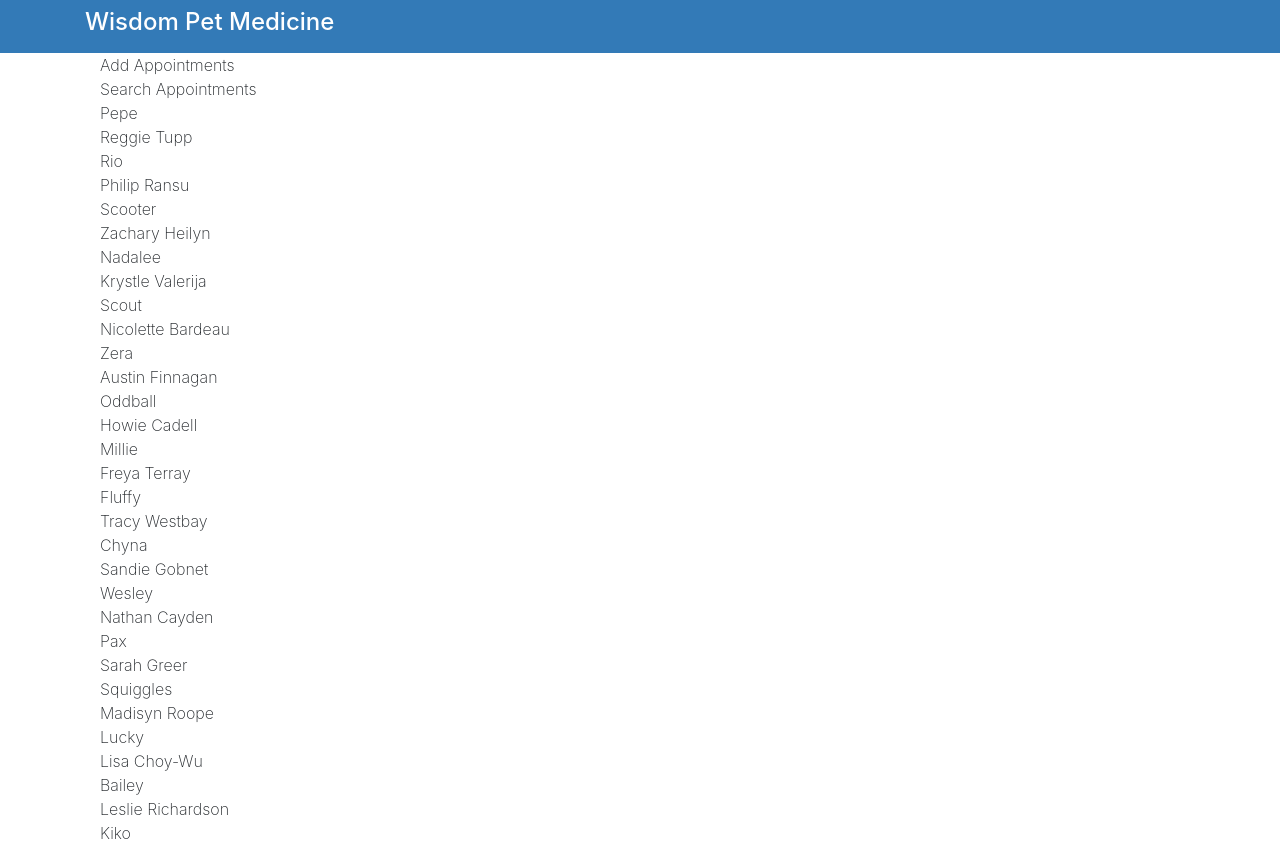
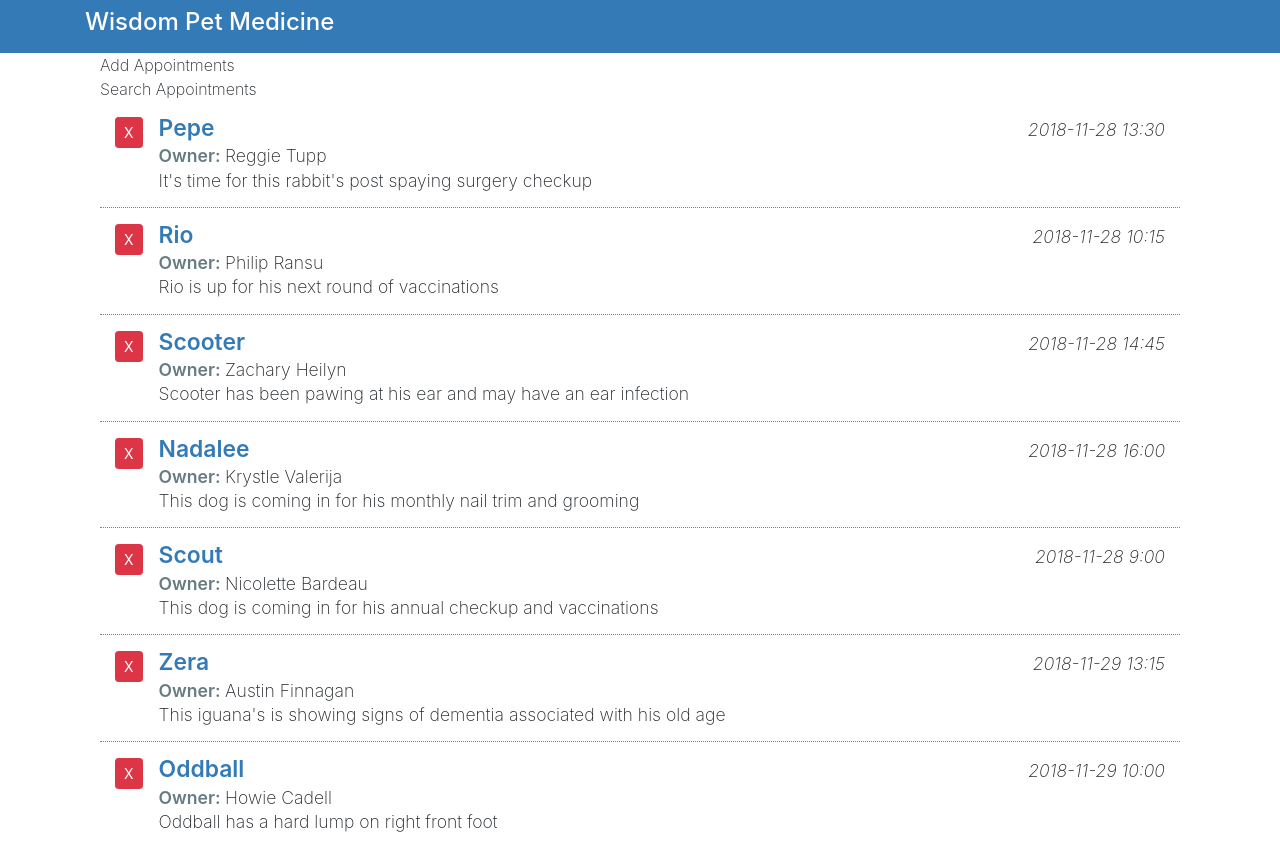
Before and after one commit to scotnewbury/react-interface, a React (Create React App) app: page / in a window 1280 px wide. Shown: the top 841 px of the page. Built offline with nearby package versions, Linux system fonts and the light colour scheme.

Commit message:
Course complete through 2.6 - render template expression

```diff
--- a/src/components/ListAppointments.js
+++ b/src/components/ListAppointments.js
@@ -3,14 +3,32 @@
 class ListAppointments extends Component {
   render() {
 
-    const listItems = this.props.appointments.map(item => (
-      <div>
-        <div>{item.petName}</div>
-        <div>{item.ownerName}</div>
+    return (
+        <div className="appointment-list item-list mb-3">
+          {this.props.appointments.map(item => (
+          <div className="pet-item col media py-3">
+          <div className="mr-3">
+            <button className="pet-delete btn btn-sm btn-danger">X</button>
+          </div>
+
+          <div className="pet-info media-body">
+            <div className="pet-head d-flex">
+              <span className="pet-name">{item.petName}</span>
+              <span className="apt-date ml-auto">{item.aptDate}</span>
+            </div>
+
+            <div className="owner-name">
+              <span className="label-item">Owner: </span>
+              <span>{item.ownerName}</span>
+            </div>
+
+            <div className="apt-notes">{item.aptNotes}</div>
+          </div>
+        </div>
+        ))}
+
       </div>
-    ));
-
-    return <div>{listItems}</div>;
+    );
   }
 }
 
--- a/src/css/App.css
+++ b/src/css/App.css
@@ -1,38 +1,45 @@
-.App {
-  text-align: center;
+.add-appointment .card-body {
+  display: none;
 }
 
-.App-logo {
-  height: 40vmin;
-  pointer-events: none;
+.apt-addheading {
+  cursor: pointer;
+  user-select: none;
 }
 
-@media (prefers-reduced-motion: no-preference) {
-  .App-logo {
-    animation: App-logo-spin infinite 20s linear;
-  }
+.appointment-list {
+  font-size: 1.1em;
 }
 
-.App-header {
-  background-color: #282c34;
-  min-height: 100vh;
-  display: flex;
-  flex-direction: column;
-  align-items: center;
-  justify-content: center;
-  font-size: calc(10px + 2vmin);
-  color: white;
+.appointment-list .pet-item {
+  border-bottom: 1px dotted gray;
 }
 
-.App-link {
-  color: #61dafb;
+.appointment-list .pet-item:last-child {
+  border-bottom: none;
 }
 
-@keyframes App-logo-spin {
-  from {
-    transform: rotate(0deg);
-  }
-  to {
-    transform: rotate(360deg);
-  }
+.appointment-list .pet-name {
+  font-weight: 600;
+  color: #337ab7;
+  font-size: 1.3em;
+  line-height: 100%;
 }
+
+.appointment-list .label-item {
+  font-weight: 600;
+  color: #667b82;
+}
+
+.appointment-list .apt-date {
+  font-style: italic;
+}
+
+.appointment-list .apt-notes {
+  line-height: 120%;
+}
+
+.dropdown-item.active,
+.dropdown-item:active {
+  background-color: #a9aeb2;
+}
```
Also changed, not shown: 1 other file (tests, documents, lock files or other folders).
